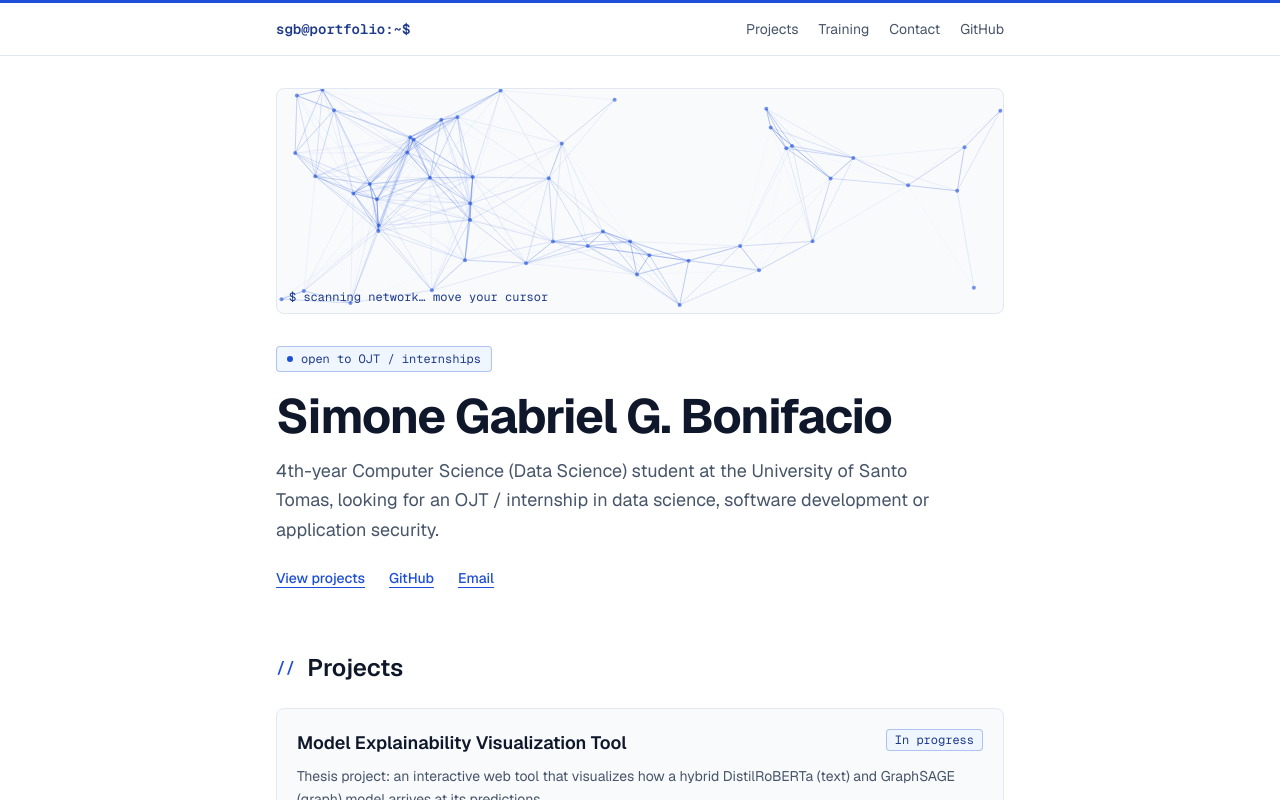
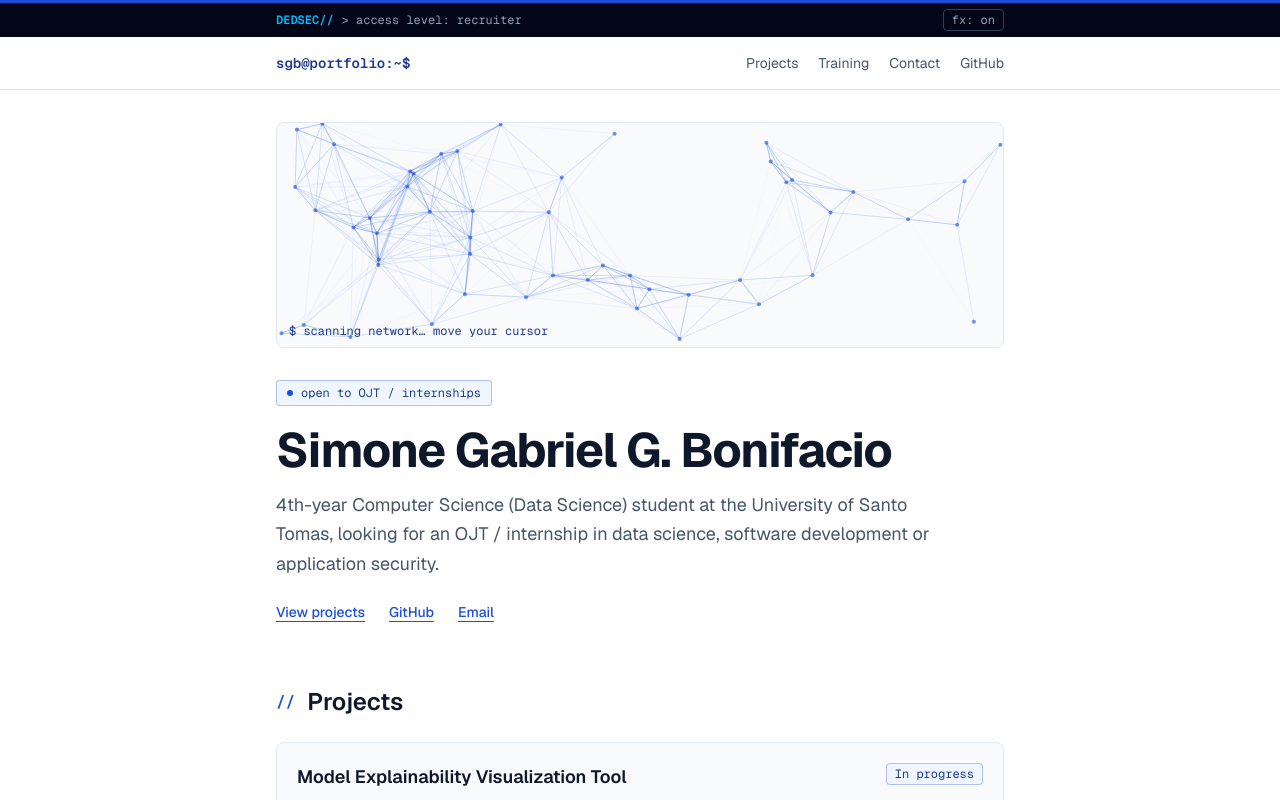
Before and after one commit to PL3SHY/Website_Portfolio, a Next.js app: page / in a window 1280 px wide. Shown: the top 800 px of the page. Built offline with nearby package versions, Linux system fonts and the light colour scheme.

Commit message:
Added some fun elements for testing.
Nerdy DedSec stuff added, will replace later.

```diff
--- a/src/app/globals.css
+++ b/src/app/globals.css
@@ -43,3 +43,43 @@ a:focus-visible {
   background: var(--accent-soft);
   color: var(--accent-strong);
 }
+
+/* DedSec-style header effects */
+.glitch {
+  position: relative;
+  display: inline-block;
+}
+.glitch::before,
+.glitch::after {
+  content: attr(data-text);
+  position: absolute;
+  inset: 0;
+  overflow: hidden;
+}
+.glitch::before {
+  color: #38bdf8;
+  animation: glitch-a 3.2s infinite steps(1);
+}
+.glitch::after {
+  color: #f43f5e;
+  animation: glitch-b 3.2s infinite steps(1);
+}
+@keyframes glitch-a {
+  0%, 92%, 100% { transform: translate(0); clip-path: inset(0 0 0 0); opacity: 0; }
+  93% { transform: translate(-2px, 0); clip-path: inset(10% 0 55% 0); opacity: 1; }
+  96% { transform: translate(2px, 0); clip-path: inset(60% 0 5% 0); opacity: 1; }
+}
+@keyframes glitch-b {
+  0%, 92%, 100% { transform: translate(0); clip-path: inset(0 0 0 0); opacity: 0; }
+  94% { transform: translate(2px, 0); clip-path: inset(40% 0 30% 0); opacity: 1; }
+  97% { transform: translate(-2px, 0); clip-path: inset(5% 0 70% 0); opacity: 1; }
+}
+.cursor {
+  animation: blink 1s steps(1) infinite;
+}
+@keyframes blink {
+  50% { opacity: 0; }
+}
+@media (prefers-reduced-motion: reduce) {
+  .glitch::before, .glitch::after, .cursor { animation: none; opacity: 0; }
+}
--- a/src/app/page.tsx
+++ b/src/app/page.tsx
@@ -1,3 +1,4 @@
+import HeaderBand from "@/components/HeaderBand";
 import HeroNetwork from "@/components/HeroNetwork";
 import ProjectCard from "@/components/ProjectCard";
 import { projects } from "@/data/projects";
@@ -19,6 +20,7 @@ function SectionTitle({ id, children }: { id?: string; children: React.ReactNode
 export default function Home() {
   return (
     <>
+      <HeaderBand />
       <header className="border-b border-line">
         <nav className="mx-auto flex max-w-3xl flex-wrap items-center justify-between gap-x-6 gap-y-2 px-5 py-4 text-sm">
           <span className="font-mono font-semibold text-accent-strong">sgb@portfolio:~$</span>
--- /dev/null
+++ b/src/components/HeaderBand.tsx
@@ -0,0 +1,99 @@
+"use client";
+
+import { useEffect, useState, useSyncExternalStore } from "react";
+
+const LINES = [
+  "handshake complete",
+  "access level: recruiter",
+  "no exploits here, just projects",
+  "welcome to the network",
+];
+const STORAGE_KEY = "fx";
+const REDUCED_QUERY = "(prefers-reduced-motion: reduce)";
+
+function subscribeFx(cb: () => void) {
+  window.addEventListener("fx-change", cb);
+  window.addEventListener("storage", cb);
+  return () => {
+    window.removeEventListener("fx-change", cb);
+    window.removeEventListener("storage", cb);
+  };
+}
+function readFx() {
+  try {
+    return localStorage.getItem(STORAGE_KEY) !== "off";
+  } catch {
+    return true;
+  }
+}
+function subscribeReduced(cb: () => void) {
+  const mq = window.matchMedia(REDUCED_QUERY);
+  mq.addEventListener("change", cb);
+  return () => mq.removeEventListener("change", cb);
+}
+
+export default function HeaderBand() {
+  const fx = useSyncExternalStore(subscribeFx, readFx, () => true);
+  const reduced = useSyncExternalStore(
+    subscribeReduced,
+    () => window.matchMedia(REDUCED_QUERY).matches,
+    () => false,
+  );
+  const [line, setLine] = useState(0);
+  const [chars, setChars] = useState(0);
+
+  const animate = fx && !reduced;
+
+  useEffect(() => {
+    if (!animate) return;
+    const full = LINES[line].length;
+    const id = setTimeout(
+      () => {
+        if (chars < full) setChars(chars + 1);
+        else {
+          setLine((line + 1) % LINES.length);
+          setChars(0);
+        }
+      },
+      chars < full ? 55 : 1800,
+    );
+    return () => clearTimeout(id);
+  }, [animate, line, chars]);
+
+  const text = animate ? LINES[line].slice(0, chars) : LINES[0];
+
+  const toggle = () => {
+    try {
+      localStorage.setItem(STORAGE_KEY, fx ? "off" : "on");
+    } catch {}
+    window.dispatchEvent(new Event("fx-change"));
+  };
+
+  return (
+    <div className="bg-slate-950 text-slate-300">
+      <div className="mx-auto flex max-w-3xl items-center justify-between gap-4 px-5 py-1.5 font-mono text-xs">
+        <p className="flex min-w-0 items-center gap-2">
+          <span
+            className={`font-semibold text-sky-400 ${animate ? "glitch" : ""}`}
+            data-text="DEDSEC//"
+          >
+            DEDSEC//
+          </span>
+          <span className="truncate text-slate-400">
+            {"> "}
+            {text}
+            {animate && <span className="cursor">▌</span>}
+          </span>
+        </p>
+        <button
+          type="button"
+          onClick={toggle}
+          aria-pressed={fx}
+          className="shrink-0 rounded border border-slate-700 px-2 py-0.5 text-slate-400 hover:border-sky-400 hover:text-sky-300"
+        >
+          fx: {fx ? "on" : "off"}
+        </button>
+      </div>
+    </div>
+  );
+}
```
